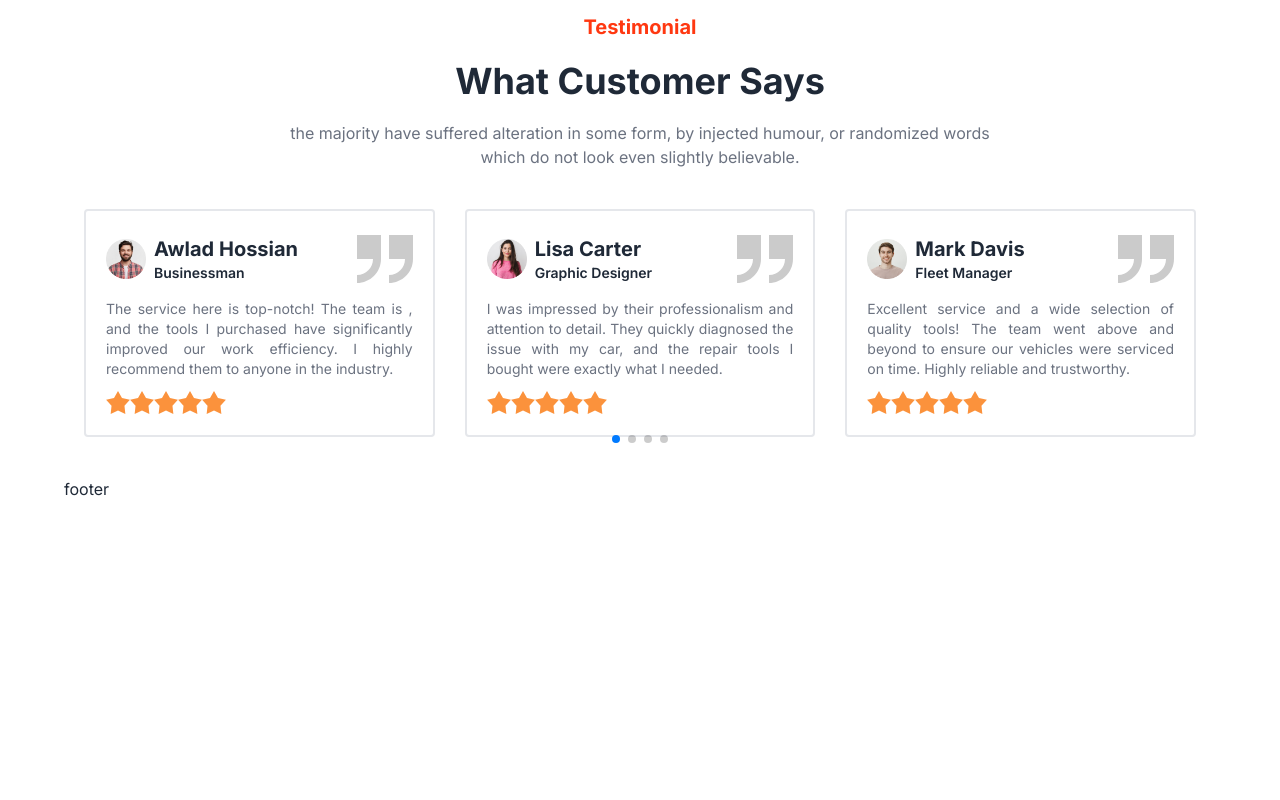
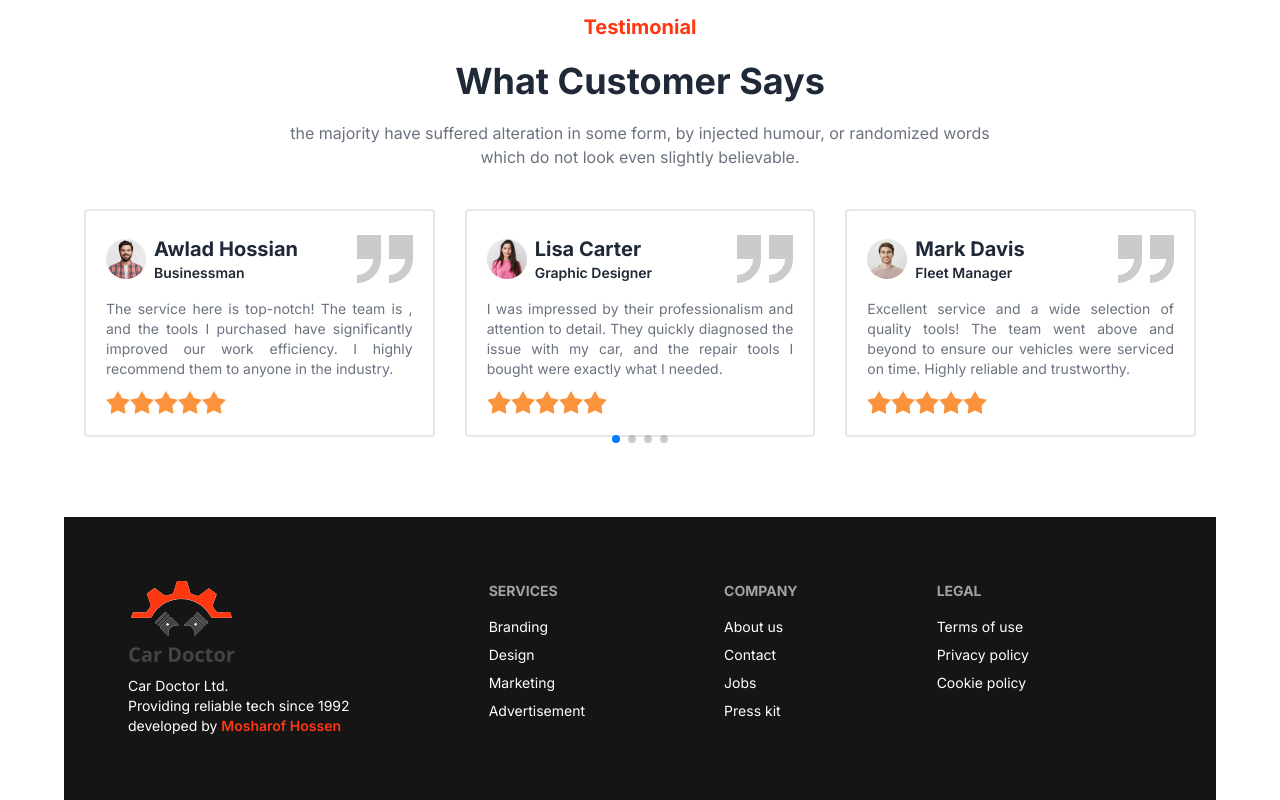
Before and after one commit to Mosharof-Hossen/Car-Doctor, a React (Vite) app in the folder client/: page / in a window 1280 px wide. Shown: the part 3579-4379 px from the top of the page. Before the commit the page ends 4080 px from the top, so only its background shows below. Built offline with nearby package versions, Linux system fonts and the light colour scheme; no server answers.

Commit message:
footer added

```diff
--- a/client/src/Components/Shared/Footer/Footer.jsx
+++ b/client/src/Components/Shared/Footer/Footer.jsx
@@ -1,9 +1,38 @@
-
+import logo from "../../../assets/logo.svg"
 const Footer = () => {
     return (
-        <div>
-            footer
-        </div>
+        <footer className="footer bg-[#151515]  text-white p-16 mt-10">
+            <aside>
+                <img src={logo} alt="" className=""/>
+                <p>
+                    Car Doctor Ltd.
+                    <br />
+                    Providing reliable tech since 1992
+                    <br />
+                    developed by <span className="text-primary-c font-semibold">Mosharof Hossen</span>
+                </p>
+            </aside>
+            <nav>
+                <h6 className="footer-title">Services</h6>
+                <a className="link link-hover">Branding</a>
+                <a className="link link-hover">Design</a>
+                <a className="link link-hover">Marketing</a>
+                <a className="link link-hover">Advertisement</a>
+            </nav>
+            <nav>
+                <h6 className="footer-title">Company</h6>
+                <a className="link link-hover">About us</a>
+                <a className="link link-hover">Contact</a>
+                <a className="link link-hover">Jobs</a>
+                <a className="link link-hover">Press kit</a>
+            </nav>
+            <nav>
+                <h6 className="footer-title">Legal</h6>
+                <a className="link link-hover">Terms of use</a>
+                <a className="link link-hover">Privacy policy</a>
+                <a className="link link-hover">Cookie policy</a>
+            </nav>
+        </footer>
     );
 };
 
```
